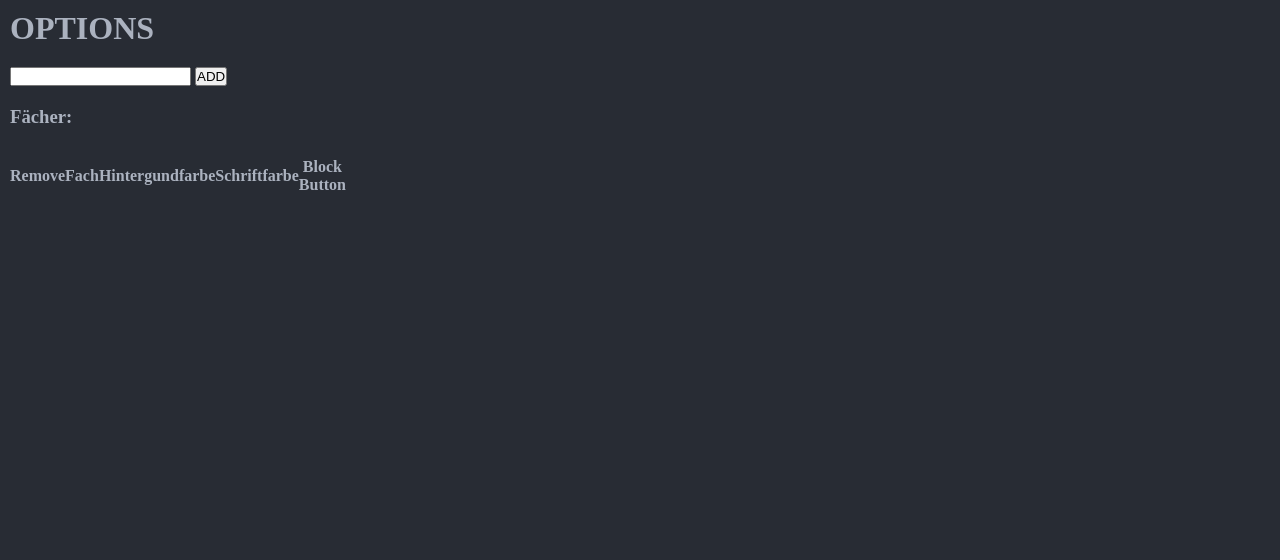
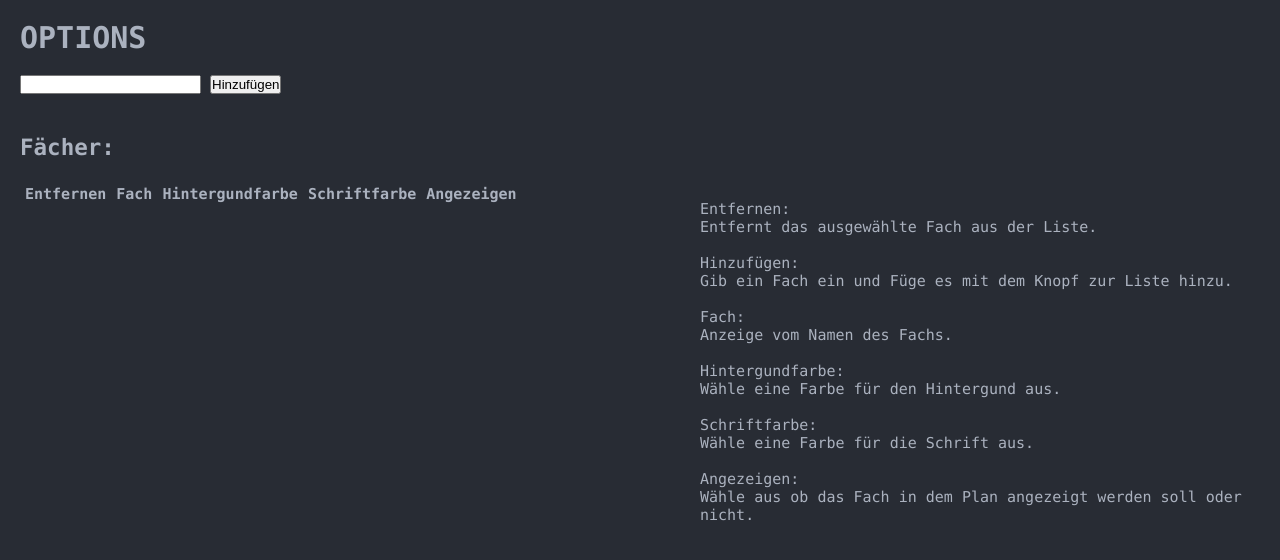
Before and after one commit to Marc-Beyer/stundenplan-bib, a browser extension: page src/ui/options.html in a window 1280 px wide. Drawn offline with Linux system fonts and the light colour scheme.

Commit message:
updated the UI

```diff
--- a/src/ui/options.html
+++ b/src/ui/options.html
@@ -12,22 +12,40 @@
 </head>
 <body>
     <h1>OPTIONS</h1>
-    <div id="blocked">
-    </div>
+
+    <p>
+    Entfernen:<br>
+    Entfernt das ausgewählte Fach aus der Liste.<br>
+    <br>
+    Hinzufügen:<br>
+    Gib ein Fach ein und Füge es mit dem Knopf zur Liste hinzu.<br>
+    <br>
+    Fach:<br>
+    Anzeige vom Namen des Fachs.<br>
+    <br>
+    Hintergundfarbe:<br>
+    Wähle eine Farbe für den Hintergund aus.<br>
+    <br>
+    Schriftfarbe:<br>
+    Wähle eine Farbe für die Schrift aus.<br>
+    <br>
+    Angezeigen:<br>
+    Wähle aus ob das Fach in dem Plan angezeigt werden soll oder nicht.
+    </p>
 
     <div id="add-panel">
         <input type="text">
-        <button id="add-btn">ADD</button>
+        <button id="add-btn">Hinzufügen</button>
     </div>
 
-    <h3>Fächer:</h3>
+    <h2>Fächer:</h2>
     <table id="faecher">
         <tr>
-            <th>Remove</th>
+            <th>Entfernen</th>
             <th>Fach</th>
             <th>Hintergundfarbe</th>
             <th>Schriftfarbe</th>
-            <th>Block Button</th>
+            <th>Angezeigen</th>
         </tr>
     </table>
 
--- a/src/ui/style/main.scss
+++ b/src/ui/style/main.scss
@@ -1,5 +1,7 @@
 $main-bg-color: #282C34;
 $main-color: #ABB2BF;
+$standart-font-size: 15px;
+$standart-font: Consolas, sans-serif;
 
 *{
     margin: 0%;
@@ -7,22 +9,35 @@ $main-color: #ABB2BF;
     box-sizing: border-box;
 }
 
+@font-face {
+    font-family: DIN;
+    src: url(../fonts/din1451altG.ttf) format("truetype");
+}
+
 body{
     background-color: $main-bg-color;
     color: $main-color;
+    font-size: $standart-font-size;
+    font-family: $standart-font;
 
-    padding: 10px;
+    padding: 20px;
+
+    p{
+        position: absolute;
+        top: 200px;
+        left: 700px;
+    }
 
     #add-panel{
         margin-top: 20px;
     }
 
-    h3{
-        margin-top: 20px;
+    h2{
+        margin-top: 40px;
     }
 
     #faecher{
-        margin-top: 20px;
+        margin-top: 10px;
         width: 300px;
 
         border-collapse:separate;
@@ -30,8 +45,12 @@ body{
 
         tr{
 
+            th{
+                padding: 5px;
+            }
+
             td{
-                min-width: 80px;
+                min-width: 100px;
                 text-align: center;
                 vertical-align: middle;
             }
```
Also changed, not shown: src/ui/fonts/din1451altG.ttf (added), src/ui/style/main.css, 1 other file.
